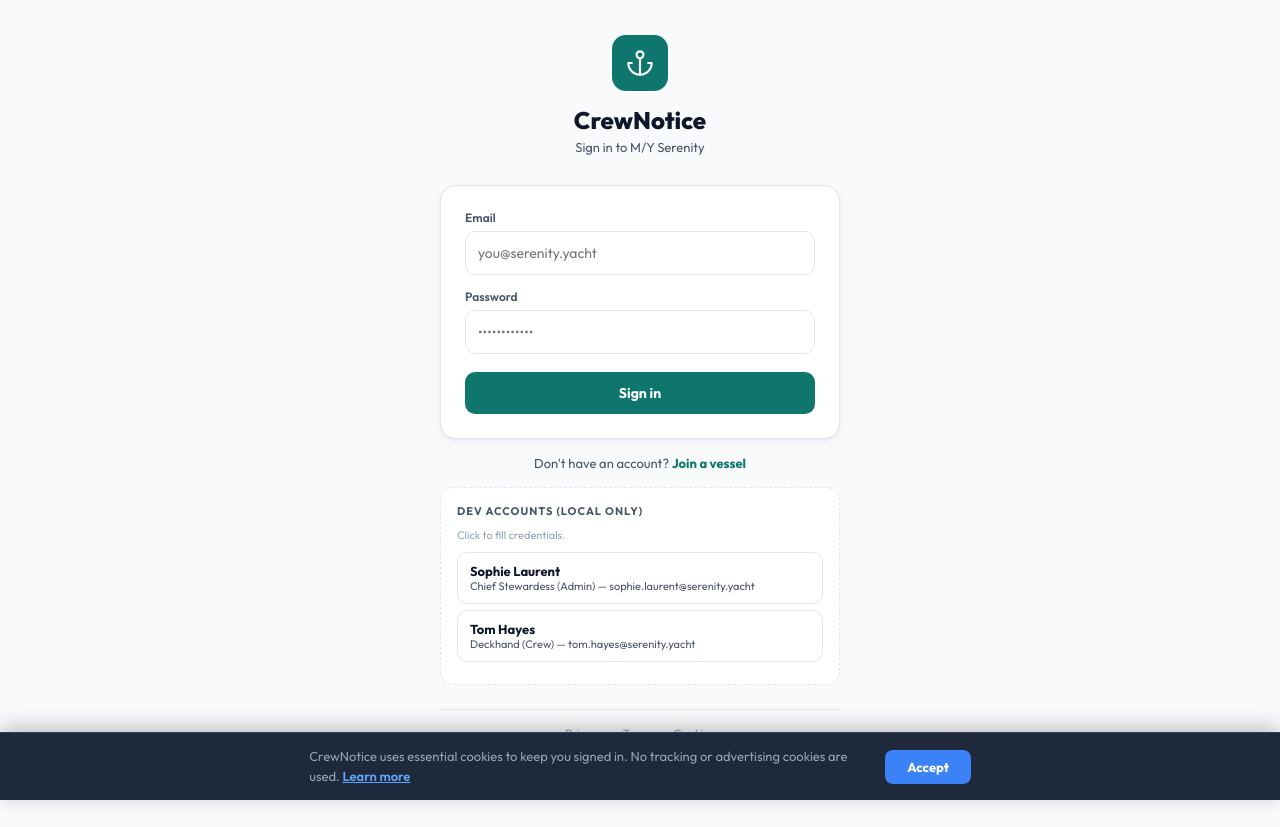
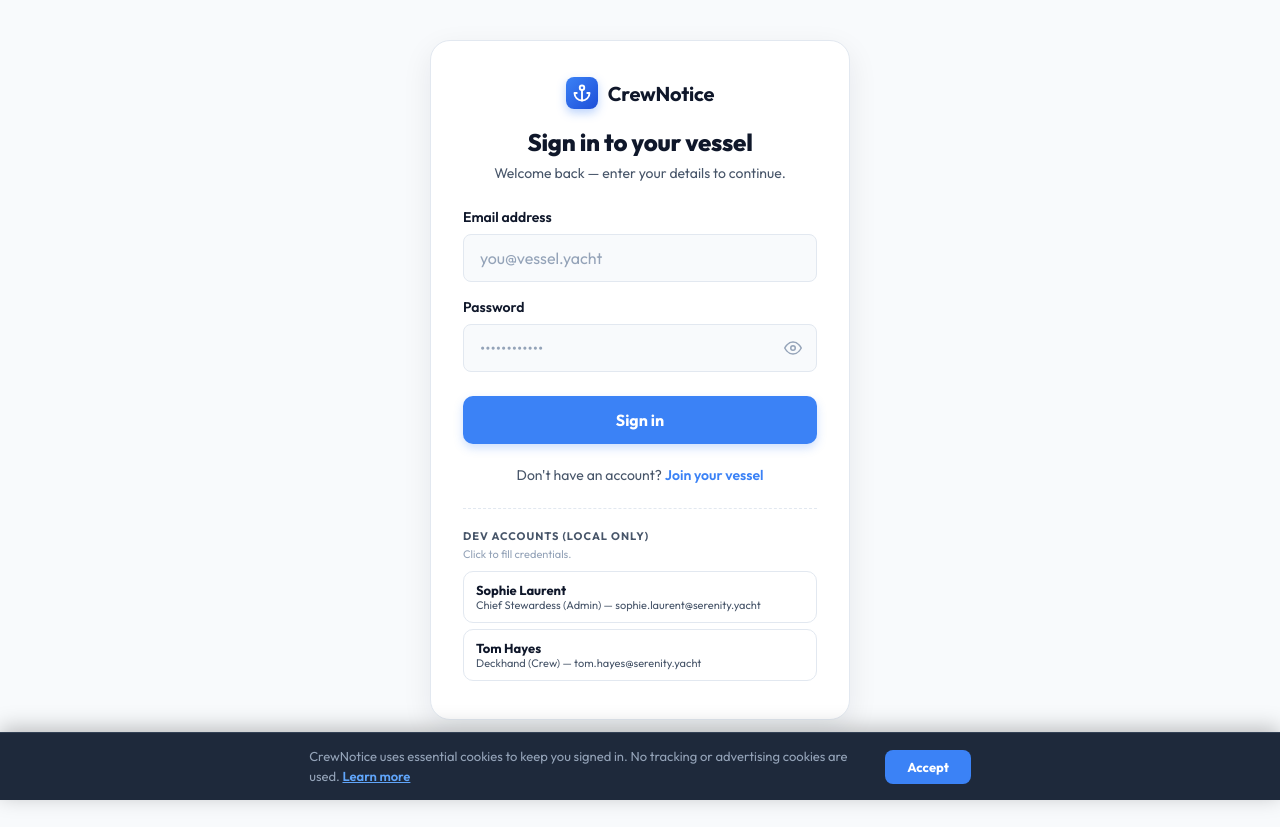
Before and after one commit to sharptyrone-dotcom/CrewBoard, a Next.js app: page /app in a window 1280 px wide. Before the commit the page ends 800 px from the top, so only its background shows below. Built offline with nearby package versions, Linux system fonts and the light colour scheme; no server answers.

Commit message:
Auto-commit changes

```diff
--- a/components/LoginScreen.js
+++ b/components/LoginScreen.js
@@ -5,31 +5,49 @@ import Link from 'next/link';
 import { signInWithPassword } from '@/lib/auth';
 
 // Lightweight email/password login. No sign-up flow — crew accounts are
-// created out-of-band by an admin (via migration 007 in dev).
-//
-// Styling deliberately mirrors CrewNotice's inline-style approach so we
-// don't need to introduce a shared design system mid-refactor.
-const T = {
-  bg: 'var(--bg)',
-  bgCard: 'var(--bg-card)',
-  text: 'var(--text)',
-  textMuted: 'var(--text-muted)',
-  textDim: 'var(--text-dim)',
-  border: 'var(--border)',
-  accent: '#0f766e',
-  accentHover: '#115e59',
-  critical: '#ef4444',
-  shadow: 'var(--shadow)',
-};
+// created via the /join invite flow. The look matches the marketing site
+// (light surfaces, blue accent, Outfit font). CSS variables come from
+// globals.css so the page auto-adapts to dark mode without any extra
+// state wiring here.
 
 const DEV_ACCOUNTS = [
   { name: 'Sophie Laurent', email: 'sophie.laurent@serenity.yacht', role: 'Chief Stewardess (Admin)' },
   { name: 'Tom Hayes',      email: 'tom.hayes@serenity.yacht',      role: 'Deckhand (Crew)' },
 ];
 
+// Anchor icon — same glyph used in the marketing nav logo so the brand
+// reads consistently from landing → login.
+const AnchorIcon = ({ size = 18 }) => (
+  <svg width={size} height={size} viewBox="0 0 24 24" fill="none" stroke="currentColor" strokeWidth="2.5" strokeLinecap="round" strokeLinejoin="round">
+    <circle cx="12" cy="5" r="3" />
+    <line x1="12" y1="22" x2="12" y2="8" />
+    <path d="M5 12H2a10 10 0 0 0 20 0h-3" />
+  </svg>
+);
+
+const EyeIcon = ({ off }) => off ? (
+  <svg width="18" height="18" viewBox="0 0 24 24" fill="none" stroke="currentColor" strokeWidth="2" strokeLinecap="round" strokeLinejoin="round">
+    <path d="M17.94 17.94A10.07 10.07 0 0 1 12 20c-7 0-11-8-11-8a18.45 18.45 0 0 1 5.06-5.94M9.9 4.24A9.12 9.12 0 0 1 12 4c7 0 11 8 11 8a18.5 18.5 0 0 1-2.16 3.19m-6.72-1.07a3 3 0 1 1-4.24-4.24" />
+    <line x1="1" y1="1" x2="23" y2="23" />
+  </svg>
+) : (
+  <svg width="18" height="18" viewBox="0 0 24 24" fill="none" stroke="currentColor" strokeWidth="2" strokeLinecap="round" strokeLinejoin="round">
+    <path d="M1 12s4-8 11-8 11 8 11 8-4 8-11 8-11-8-11-8z" />
+    <circle cx="12" cy="12" r="3" />
+  </svg>
+);
+
+const Spinner = () => (
+  <svg className="auth-spinner" width="18" height="18" viewBox="0 0 24 24" fill="none" stroke="currentColor" strokeWidth="2.5" strokeLinecap="round">
+    <circle cx="12" cy="12" r="9" opacity="0.25" />
+    <path d="M21 12a9 9 0 0 1-9 9" />
+  </svg>
+);
+
 export default function LoginScreen() {
   const [email, setEmail] = useState('');
   const [password, setPassword] = useState('');
+  const [showPassword, setShowPassword] = useState(false);
   const [submitting, setSubmitting] = useState(false);
   const [error, setError] = useState(null);
 
@@ -40,7 +58,7 @@ export default function LoginScreen() {
     setError(null);
     try {
       await signInWithPassword(email, password);
-      // onAuthStateChange listener in the page gate will handle the rerender.
+      // onAuthStateChange in AuthProvider handles the re-render.
     } catch (err) {
       setError(err?.message || 'Sign-in failed. Check your email and password.');
       setSubmitting(false);
@@ -52,103 +70,374 @@ export default function LoginScreen() {
 
   const useDevAccount = (devEmail) => {
     setEmail(devEmail);
-    // Dev password is only available in local development
     setPassword(isDev ? 'CrewNotice2026' : '');
     setError(null);
   };
 
   return (
-    <div style={{ background: T.bg, minHeight: '100vh', display: 'flex', alignItems: 'center', justifyContent: 'center', padding: 20 }}>
-      <div style={{ width: '100%', maxWidth: 400 }}>
-        <div style={{ textAlign: 'center', marginBottom: 30 }}>
-          <div style={{ display: 'inline-flex', alignItems: 'center', justifyContent: 'center', width: 56, height: 56, borderRadius: 14, background: T.accent, color: '#fff', marginBottom: 14 }}>
-            <svg width="28" height="28" viewBox="0 0 24 24" fill="none" stroke="currentColor" strokeWidth="1.8" strokeLinecap="round" strokeLinejoin="round">
-              <circle cx="12" cy="5" r="3" />
-              <line x1="12" y1="22" x2="12" y2="8" />
-              <path d="M5 12H2a10 10 0 0020 0h-3" />
+    <div className="auth-screen">
+      <style>{authStyles}</style>
+
+      <main className="auth-shell">
+        <div className="auth-card">
+          {/* Brand header — anchor mark + wordmark, matches MarketingNav */}
+          <Link href="/" className="auth-brand" aria-label="CrewNotice home">
+            <span className="auth-brand-mark"><AnchorIcon /></span>
+            <span className="auth-brand-text">CrewNotice</span>
+          </Link>
+          <h1 className="auth-title">Sign in to your vessel</h1>
+          <p className="auth-subtitle">Welcome back — enter your details to continue.</p>
+
+          {error && (
+            <div className="auth-error" role="alert">
+              <svg width="16" height="16" viewBox="0 0 24 24" fill="none" stroke="currentColor" strokeWidth="2.4" strokeLinecap="round" strokeLinejoin="round" aria-hidden="true">
+                <circle cx="12" cy="12" r="10" />
+                <line x1="12" y1="8" x2="12" y2="12" />
+                <line x1="12" y1="16" x2="12.01" y2="16" />
               </svg>
+              <span>{error}</span>
             </div>
-          <h1 style={{ fontSize: 24, fontWeight: 800, color: T.text, margin: '0 0 4px' }}>CrewNotice</h1>
-          <p style={{ fontSize: 13, color: T.textMuted, margin: 0 }}>Sign in to M/Y Serenity</p>
-        </div>
+          )}
 
-        <form onSubmit={handleSubmit} style={{ background: T.bgCard, border: `1px solid ${T.border}`, borderRadius: 16, padding: 24, boxShadow: T.shadow, marginBottom: 16 }}>
-          <div style={{ marginBottom: 14 }}>
-            <label style={{ display: 'block', fontSize: 12, fontWeight: 600, color: T.textMuted, marginBottom: 6 }}>Email</label>
+          <form onSubmit={handleSubmit} noValidate>
+            <div className="auth-field">
+              <label htmlFor="auth-email" className="auth-label">Email address</label>
               <input
+                id="auth-email"
                 type="email"
                 value={email}
                 onChange={e => setEmail(e.target.value)}
-              placeholder="you@serenity.yacht"
+                placeholder="you@vessel.yacht"
                 autoComplete="email"
+                inputMode="email"
                 required
                 disabled={submitting}
-              style={{ width: '100%', padding: 12, borderRadius: 10, border: `1px solid ${T.border}`, background: T.bgCard, color: T.text, fontSize: 14, outline: 'none', boxSizing: 'border-box' }}
+                className="auth-input"
               />
             </div>
-          <div style={{ marginBottom: 18 }}>
-            <label style={{ display: 'block', fontSize: 12, fontWeight: 600, color: T.textMuted, marginBottom: 6 }}>Password</label>
+
+            <div className="auth-field">
+              <label htmlFor="auth-password" className="auth-label">Password</label>
+              <div className="auth-password-wrap">
                 <input
-              type="password"
+                  id="auth-password"
+                  type={showPassword ? 'text' : 'password'}
                   value={password}
                   onChange={e => setPassword(e.target.value)}
                   placeholder="••••••••••••"
                   autoComplete="current-password"
                   required
                   disabled={submitting}
-              style={{ width: '100%', padding: 12, borderRadius: 10, border: `1px solid ${T.border}`, background: T.bgCard, color: T.text, fontSize: 14, outline: 'none', boxSizing: 'border-box' }}
+                  className="auth-input auth-input-password"
                 />
+                <button
+                  type="button"
+                  onClick={() => setShowPassword(v => !v)}
+                  className="auth-password-toggle"
+                  aria-label={showPassword ? 'Hide password' : 'Show password'}
+                  tabIndex={-1}
+                >
+                  <EyeIcon off={showPassword} />
+                </button>
               </div>
-          {error && (
-            <div style={{ fontSize: 12, color: T.critical, background: `${T.critical}10`, border: `1px solid ${T.critical}30`, borderRadius: 8, padding: '10px 12px', marginBottom: 14 }}>
-              {error}
             </div>
-          )}
-          <button
-            type="submit"
-            disabled={submitting}
-            style={{ width: '100%', padding: '12px 16px', borderRadius: 10, border: 'none', background: submitting ? T.textDim : T.accent, color: '#fff', fontSize: 14, fontWeight: 700, cursor: submitting ? 'default' : 'pointer' }}
-          >
-            {submitting ? 'Signing in…' : 'Sign in'}
+
+            <button type="submit" disabled={submitting} className="auth-submit">
+              {submitting ? (<><Spinner /> Signing in…</>) : 'Sign in'}
             </button>
           </form>
 
-        {/* Join-a-vessel CTA for crew who have a code but no account yet. */}
-        <div style={{ textAlign: 'center', marginBottom: 16, fontSize: 13, color: T.textMuted }}>
+          <p className="auth-switch">
             Don&apos;t have an account?{' '}
-          <Link href="/join" style={{ color: T.accent, fontWeight: 700, textDecoration: 'none' }}>
-            Join a vessel
-          </Link>
-        </div>
+            <Link href="/join" className="auth-switch-link">Join your vessel</Link>
+          </p>
 
           {isDev && (
-          <div style={{ background: T.bgCard, border: `1px dashed ${T.border}`, borderRadius: 14, padding: 16 }}>
-            <div style={{ fontSize: 11, fontWeight: 700, color: T.textMuted, textTransform: 'uppercase', letterSpacing: 1, marginBottom: 10 }}>Dev accounts (local only)</div>
-            <div style={{ fontSize: 11, color: T.textDim, marginBottom: 10 }}>Click to fill credentials.</div>
+            <div className="auth-dev">
+              <div className="auth-dev-title">Dev accounts (local only)</div>
+              <div className="auth-dev-hint">Click to fill credentials.</div>
               {DEV_ACCOUNTS.map(acc => (
                 <button
                   key={acc.email}
                   type="button"
                   onClick={() => useDevAccount(acc.email)}
-                style={{ display: 'block', width: '100%', textAlign: 'left', background: 'none', border: `1px solid ${T.border}`, borderRadius: 10, padding: '10px 12px', marginBottom: 6, cursor: 'pointer' }}
+                  className="auth-dev-row"
                 >
-                <div style={{ fontSize: 13, fontWeight: 700, color: T.text }}>{acc.name}</div>
-                <div style={{ fontSize: 11, color: T.textMuted }}>{acc.role} — {acc.email}</div>
+                  <div className="auth-dev-name">{acc.name}</div>
+                  <div className="auth-dev-meta">{acc.role} — {acc.email}</div>
                 </button>
               ))}
             </div>
           )}
+        </div>
 
-        {/* Legal footer links */}
-        <div style={{ textAlign: 'center', marginTop: 24, paddingTop: 16, borderTop: `1px solid ${T.border}` }}>
-          <div style={{ display: 'flex', justifyContent: 'center', gap: 18, fontSize: 12, marginBottom: 10 }}>
-            <Link href="/privacy" style={{ color: T.textDim, textDecoration: 'none' }}>Privacy</Link>
-            <Link href="/terms" style={{ color: T.textDim, textDecoration: 'none' }}>Terms</Link>
-            <Link href="/cookies" style={{ color: T.textDim, textDecoration: 'none' }}>Cookies</Link>
+        <footer className="auth-footer">
+          <div className="auth-footer-links">
+            <Link href="/privacy">Privacy Policy</Link>
+            <span aria-hidden="true">·</span>
+            <Link href="/terms">Terms of Service</Link>
           </div>
-          <div style={{ fontSize: 11, color: T.textDim }}>A product by Sharp Digital Solutions Ltd</div>
-        </div>
-      </div>
+          <div className="auth-footer-credit">A product by Sharp Digital Solutions Ltd</div>
+        </footer>
+      </main>
     </div>
   );
 }
+
+// Scoped styles. Inline <style> keeps the redesign bundled with the
+// component and avoids polluting globals.css with auth-only rules. The
+// colours pull from the CSS variables in globals.css so dark mode is
+// automatic via the [data-theme="dark"] attribute.
+const authStyles = `
+  .auth-screen {
+    min-height: 100vh;
+    background: var(--bg);
+    color: var(--text);
+    display: flex;
+    align-items: center;
+    justify-content: center;
+    padding: 40px 20px;
+    font-family: 'Outfit', -apple-system, BlinkMacSystemFont, system-ui, sans-serif;
+  }
+  .auth-shell {
+    width: 100%;
+    max-width: 420px;
+    display: flex;
+    flex-direction: column;
+    gap: 24px;
+  }
+  .auth-card {
+    background: var(--bg-card);
+    border: 1px solid var(--border);
+    border-radius: 20px;
+    padding: 36px 32px 32px;
+    box-shadow: var(--shadow-lg);
+  }
+  .auth-brand {
+    display: flex;
+    align-items: center;
+    justify-content: center;
+    gap: 10px;
+    font-weight: 700;
+    font-size: 20px;
+    letter-spacing: -0.01em;
+    color: var(--text);
+    text-decoration: none;
+    margin-bottom: 18px;
+  }
+  .auth-brand-mark {
+    width: 32px;
+    height: 32px;
+    border-radius: 8px;
+    background: linear-gradient(135deg, #3b82f6 0%, #1d4ed8 100%);
+    display: grid;
+    place-items: center;
+    color: #fff;
+    box-shadow: 0 4px 10px rgba(59, 130, 246, 0.35);
+  }
+  .auth-brand-text { color: var(--text); }
+  .auth-title {
+    font-size: 24px;
+    font-weight: 800;
+    color: var(--text);
+    margin: 0 0 6px;
+    text-align: center;
+    letter-spacing: -0.01em;
+  }
+  .auth-subtitle {
+    font-size: 14px;
+    color: var(--text-muted);
+    margin: 0 0 24px;
+    text-align: center;
+    line-height: 1.5;
+  }
+  .auth-error {
+    display: flex;
+    gap: 10px;
+    align-items: flex-start;
+    background: var(--critical-tint);
+    border: 1px solid rgba(239, 68, 68, 0.3);
+    color: #b91c1c;
+    border-radius: 10px;
+    padding: 12px 14px;
+    font-size: 13px;
+    margin-bottom: 18px;
+    line-height: 1.45;
+  }
+  [data-theme="dark"] .auth-error { color: #fca5a5; }
+  .auth-error svg { flex-shrink: 0; margin-top: 1px; }
+
+  .auth-field { margin-bottom: 16px; }
+  .auth-label {
+    display: block;
+    font-size: 14px;
+    font-weight: 600;
+    color: var(--text);
+    margin-bottom: 8px;
+  }
+  [data-theme="dark"] .auth-label { color: var(--text-muted); }
+  .auth-input {
+    width: 100%;
+    min-height: 48px;
+    padding: 12px 16px;
+    border-radius: 8px;
+    border: 1px solid var(--border);
+    background: var(--bg-input);
+    color: var(--text);
+    font-size: 16px;
+    font-family: inherit;
+    outline: none;
+    box-sizing: border-box;
+    transition: border-color 0.15s ease, box-shadow 0.15s ease, background 0.15s ease;
+  }
+  .auth-input::placeholder { color: var(--text-dim); }
+  .auth-input:focus {
+    border-color: #3b82f6;
+    box-shadow: 0 0 0 3px rgba(59, 130, 246, 0.18);
+    background: var(--bg-card);
+  }
+  .auth-input:disabled { opacity: 0.6; cursor: not-allowed; }
+
+  .auth-password-wrap { position: relative; }
+  .auth-input-password { padding-right: 48px; }
+  .auth-password-toggle {
+    position: absolute;
+    right: 4px;
+    top: 50%;
+    transform: translateY(-50%);
+    width: 40px;
+    height: 40px;
+    display: flex;
+    align-items: center;
+    justify-content: center;
+    background: none;
+    border: none;
+    color: var(--text-dim);
+    cursor: pointer;
+    border-radius: 6px;
+  }
+  .auth-password-toggle:hover { color: var(--text-muted); }
+  .auth-password-toggle:focus-visible { outline: 2px solid #3b82f6; outline-offset: 2px; }
+
+  .auth-submit {
+    width: 100%;
+    min-height: 48px;
+    padding: 12px 20px;
+    border-radius: 10px;
+    border: none;
+    background: #3b82f6;
+    color: #ffffff;
+    font-size: 16px;
+    font-weight: 700;
+    font-family: inherit;
+    cursor: pointer;
+    margin-top: 8px;
+    display: inline-flex;
+    align-items: center;
+    justify-content: center;
+    gap: 8px;
+    transition: background 0.15s ease, transform 0.15s ease, box-shadow 0.2s ease;
+    box-shadow: 0 4px 10px rgba(59, 130, 246, 0.25);
+  }
+  .auth-submit:hover:not(:disabled) {
+    background: #2563eb;
+    transform: translateY(-1px);
+    box-shadow: 0 8px 18px rgba(59, 130, 246, 0.32);
+  }
+  .auth-submit:disabled {
+    background: #93c5fd;
+    cursor: default;
+    box-shadow: none;
+  }
+  [data-theme="dark"] .auth-submit:disabled { background: #1e3a8a; color: #cbd5e1; }
+
+  .auth-spinner {
+    animation: auth-spin 0.8s linear infinite;
+  }
+  @keyframes auth-spin { to { transform: rotate(360deg); } }
+
+  .auth-switch {
+    margin: 22px 0 0;
+    text-align: center;
+    font-size: 14px;
+    color: var(--text-muted);
+  }
+  .auth-switch-link {
+    color: #3b82f6;
+    font-weight: 600;
+    text-decoration: none;
+  }
+  .auth-switch-link:hover { color: #2563eb; text-decoration: underline; }
+
+  .auth-dev {
+    margin-top: 24px;
+    padding-top: 20px;
+    border-top: 1px dashed var(--border);
+  }
+  .auth-dev-title {
+    font-size: 11px;
+    font-weight: 700;
+    color: var(--text-muted);
+    text-transform: uppercase;
+    letter-spacing: 1px;
+    margin-bottom: 4px;
+  }
+  .auth-dev-hint {
+    font-size: 11px;
+    color: var(--text-dim);
+    margin-bottom: 10px;
+  }
+  .auth-dev-row {
+    display: block;
+    width: 100%;
+    text-align: left;
+    background: none;
+    border: 1px solid var(--border);
+    border-radius: 10px;
+    padding: 10px 12px;
+    margin-bottom: 6px;
+    cursor: pointer;
+    font-family: inherit;
+  }
+  .auth-dev-row:hover { border-color: var(--border-light); background: var(--bg-hover); }
+  .auth-dev-name { font-size: 13px; font-weight: 700; color: var(--text); }
+  .auth-dev-meta { font-size: 11px; color: var(--text-muted); }
+
+  .auth-footer {
+    text-align: center;
+    padding: 4px 8px 0;
+  }
+  .auth-footer-links {
+    display: flex;
+    justify-content: center;
+    align-items: center;
+    gap: 10px;
+    font-size: 13px;
+    margin-bottom: 8px;
+  }
+  .auth-footer-links a {
+    color: var(--text-muted);
+    text-decoration: none;
+  }
+  .auth-footer-links a:hover { color: var(--text); text-decoration: underline; }
+  .auth-footer-links span { color: var(--text-dim); }
+  .auth-footer-credit {
+    font-size: 12px;
+    color: var(--text-dim);
+  }
+
+  /* Mobile: card fills the screen, no shadow, gentler padding — feels
+     more native than a floating card on a tiny viewport. */
+  @media (max-width: 520px) {
+    .auth-screen { padding: 24px 16px; align-items: flex-start; }
+    .auth-card {
+      padding: 28px 20px 24px;
+      border-radius: 16px;
+      box-shadow: none;
+      border-color: transparent;
+      background: var(--bg);
+    }
+    [data-theme="dark"] .auth-card { background: var(--bg); }
+    .auth-title { font-size: 22px; }
+  }
+`;
```
Also changed, not shown: app/join/page.js (+25 -20 lines), public/sw.js. Lines whose indentation alone changed are shown as unchanged.
